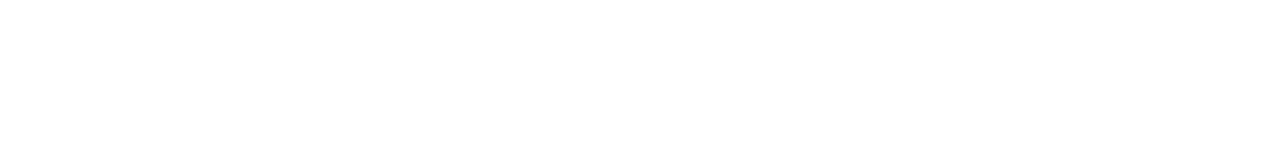
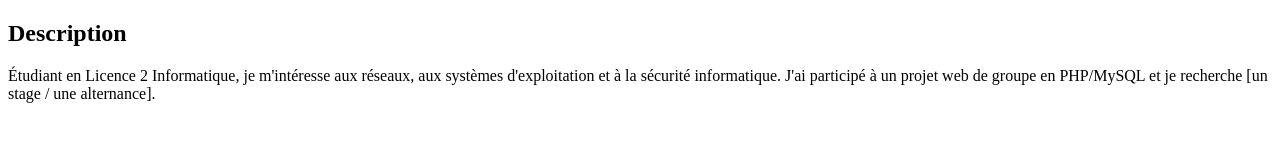
Before and after one commit to peco-mht/mon-cv, a plain HTML site: page index.html in a window 1280 px wide. Drawn offline with Linux system fonts and the light colour scheme.

Commit message:
mise en place de la section description

```diff
--- a/index.html
+++ b/index.html
@@ -7,6 +7,9 @@
     <link rel="stylesheet" href="style.css">
 </head>
 <body>
-
+<section>
+  <h2>Description</h2>
+  <p>Étudiant en Licence 2 Informatique, je m'intéresse aux réseaux, aux systèmes d'exploitation et à la sécurité informatique. J'ai participé à un projet web de groupe en PHP/MySQL et je recherche [un stage / une alternance].</p>
+</section>
 </body>
 </html>
```
